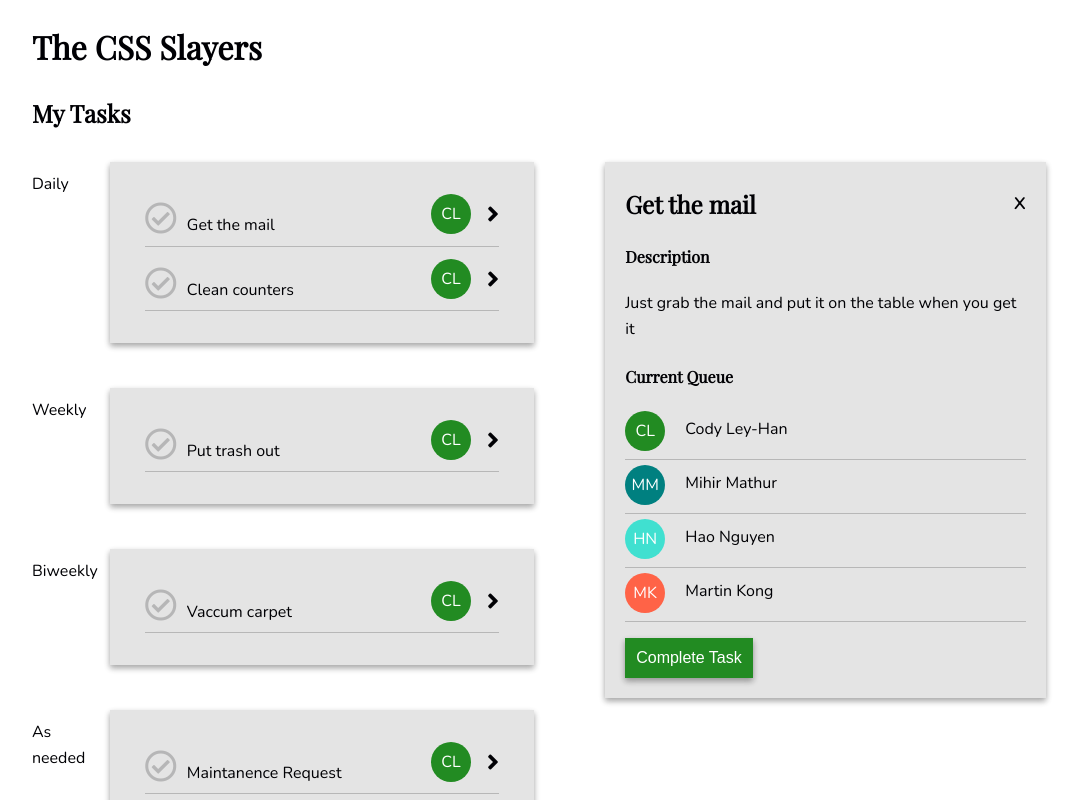
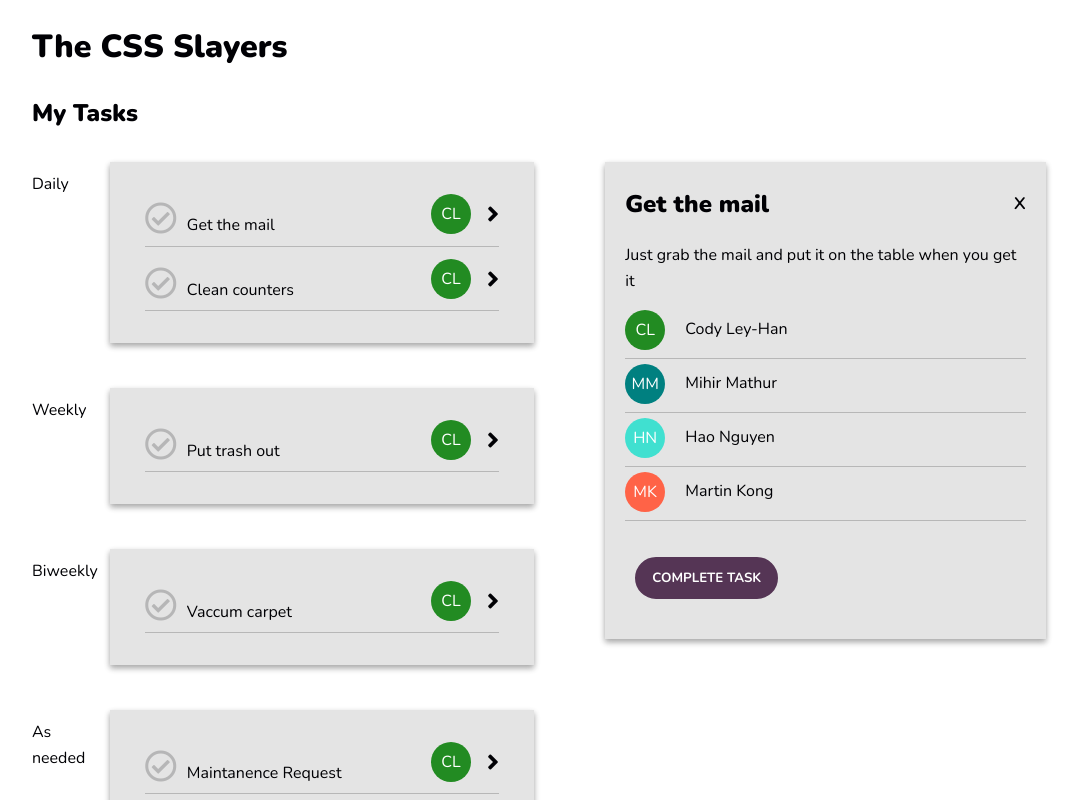
Before and after one commit to codyleyhan/churro, a React (Create React App) app: page /tasks/432jadffia0d9f in a window 1280 px wide. Shown: the top 800 px of the page, without its empty margins (96-1176 px from the left). Built offline with nearby package versions, Linux system fonts and the light colour scheme.

Commit message:
extract out button

```diff
--- /dev/null
+++ b/src/components/Button.js
@@ -0,0 +1,11 @@
+import React from 'react';
+
+import '../styles/Button.scss';
+
+const Button = (props) => {
+  return (
+    <button className="button" {...props} >{ props.children }</button>
+  )
+}
+
+export default Button;
--- /dev/null
+++ b/src/components/CallToActionButton.js
@@ -0,0 +1,11 @@
+import React from 'react';
+
+import '../styles/Button.scss';
+
+const CallToActionButton = (props) => {
+  return (
+    <button className="button button--call-to-action" {...props}>{ props.children }</button>
+  )
+}
+
+export default CallToActionButton;
--- a/src/components/FocusedTask.js
+++ b/src/components/FocusedTask.js
@@ -3,6 +3,7 @@ import { Link } from "react-router-dom";
 
 import store from '../store';
 import CircleInitials from './CircleInitials';
+import CallToActionButton from './CallToActionButton';
 
 import '../styles/FocusedTask.scss'
 
@@ -27,18 +28,15 @@ const FocusedTask = ({ task }) => {
         <header className="focused-task-card-name">
           <h2>{task.name}</h2>
         </header>
-
-        <h4>Description</h4>
         <p className="focused-task-card-desc">
           {task.description}
         </p>
 
-        <h4>Current Queue</h4>
         <ul className="focused-task-queue">
           {queue}
         </ul>
 
-        <button className="focused-task-button focused-task-button-complete">Complete Task</button>
+        <CallToActionButton>COMPLETE TASK</CallToActionButton>
       </div>
     </section>
   )
--- a/src/components/Main.js
+++ b/src/components/Main.js
@@ -1,5 +1,8 @@
 import React, { Component } from 'react';
 import { Link } from "react-router-dom";
+
+import CallToActionButton from './CallToActionButton';
+import Button from './Button';
 
 import '../styles/Main.scss';
 
@@ -11,8 +14,8 @@ class Main extends Component {
           <h2 className="welcome-header">Welcome to Churro!</h2>
           <h4 className="welcome-subheader">The New Way to Manage Chores</h4>
           <div className="button-container">
-            <button className="button button--new-group">START A NEW GROUP</button>
-            <Link to="/tasks"><button className="button button--login">LOGIN</button></Link>
+            <CallToActionButton >START A NEW GROUP</CallToActionButton>
+            <Link to="/tasks"><Button>LOGIN</Button></Link>
           </div>
         </div>
       </div>
--- a/src/components/TaskCard.js
+++ b/src/components/TaskCard.js
@@ -4,8 +4,8 @@ import { Link } from "react-router-dom";
 import store from '../store';
 
 import '../styles/TaskCard.scss'
-import './CircleInitials';
 import CircleInitials from './CircleInitials';
+
 
 const TaskCard = ({title, tasks}) => {
   if (tasks.length === 0) {
--- /dev/null
+++ b/src/styles/Button.scss
@@ -0,0 +1,30 @@
+@import 'fonts';
+@import 'colors';
+
+.button {
+  padding: 10px 15px;
+  font-family: $font-body;
+  font-weight: 700;
+  border-radius: 30px;
+  border: 2px solid $purple;
+  background-color: $white;
+  margin: 20px 10px 20px 10px;
+  transition: .2s ease all;
+  text-transform: uppercase;
+
+  &:focus {
+    outline: none;
+  }
+
+  &:hover {
+    background-color: $purple;
+    color: $white;
+    cursor: pointer;
+    transform: scale(1.1);
+  }
+
+  &.button--call-to-action {
+    background-color: $purple;
+    color: $white;
+  }
+}
--- a/src/styles/index.scss
+++ b/src/styles/index.scss
@@ -9,32 +9,6 @@ body {
 }
 
 h1, h2, h3, h4, h5, h6 {
-  font-family: $font-title;
+  font-family: $font-body;
+  font-weight: 900;
 }
-
-.button {
-  padding: 10px 15px;
-  font-family: $font-body;
-  font-weight: 700;
-  border-radius: 30px;
-  border: 2px solid $purple;
-  background-color: $white;
-  margin: 20px 10px 20px 10px;
-  transition: .2s ease all;
-
-  &:focus {
-    outline: none;
-  }
-
-  &:hover {
-    background-color: $purple;
-    color: $white;
-    cursor: pointer;
-    transform: scale(1.1);
-  }
-
-  &--new-group {
-    background-color: $purple;
-    color: $white;
-  }
-}
```
